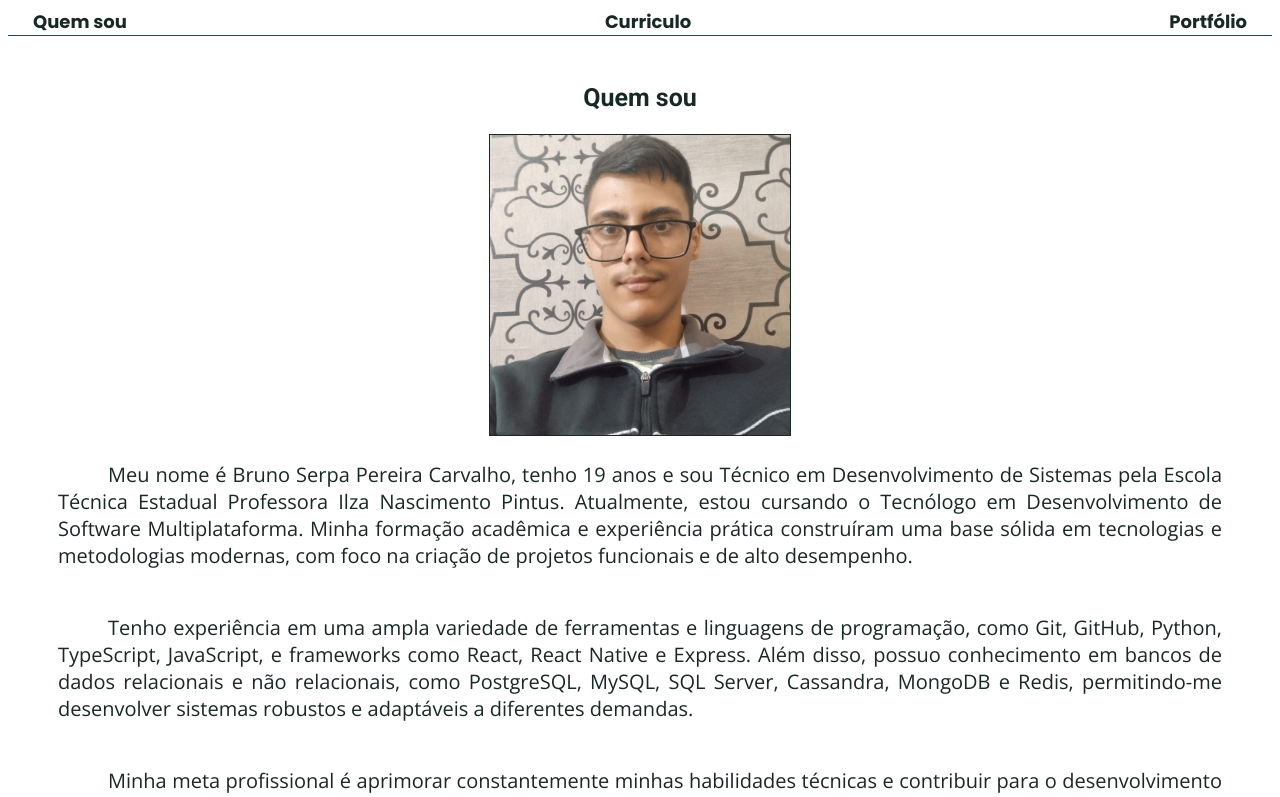
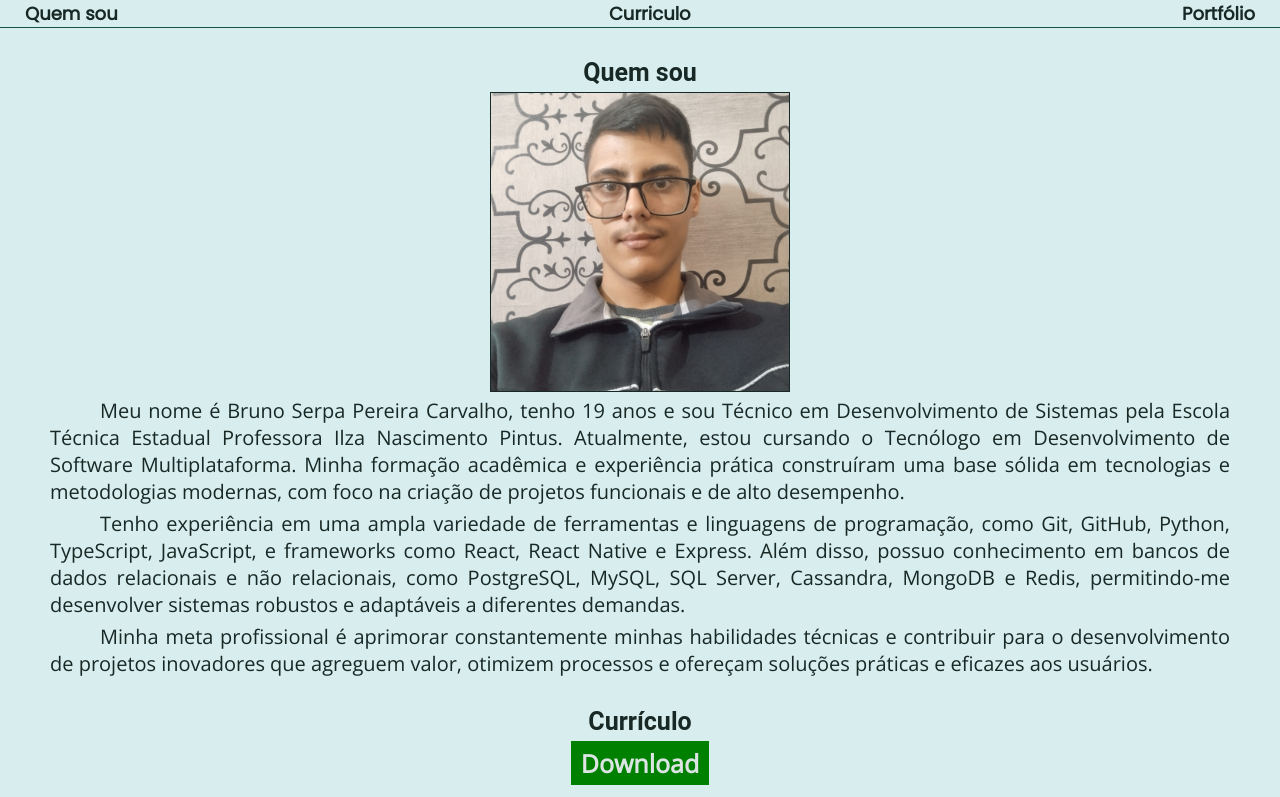
Before and after one commit to BrunoSerpa/portfolio-code, a React (Create React App) app: page / in a window 1280 px wide. Shown: the top 797 px of the page. Built offline with nearby package versions, Linux system fonts and the light colour scheme.

Commit message:
Refactor styles to implement theme support with DarkMode and WhiteMode

```diff
--- a/src/Pages/Home/style.ts
+++ b/src/Pages/Home/style.ts
@@ -1,5 +1,5 @@
 import styled from "styled-components";
-import { backgroundColor3, font1, font3, font5, font6, textColor1, textColor4 } from "../../styles";
+import { font1, font3, font5, font6, WhiteMode } from "../../styles";
 
 const DivContend = styled.div`
     display: flex;
@@ -8,7 +8,7 @@ const DivContend = styled.div`
     padding: 0 50px;
 `;
 const DivHeader = styled.div`
-    border-bottom: ${backgroundColor3} solid 1px;
+    border-bottom: ${WhiteMode.backgroundColor3} solid 1px;
     display: flex;
     flex-wrap: wrap;
     gap: 25px;
@@ -22,30 +22,30 @@ const DivPage = styled.div`
 `;
 const Download = styled.a`
     background-color: green;
-    color: ${textColor4};
+    color: ${WhiteMode.textColor4};
     ${font5};
     padding: 5px 10px;
     margin: 0 auto;
 `;
 const LinkHeader = styled.a`
-    color: ${textColor1};
+    color: ${WhiteMode.textColor1};
     ${font1};
     text-decoration: none;
 `;
 const Paragraph = styled.p`
-    color: ${textColor1};
+    color: ${WhiteMode.textColor1};
     ${font3};
     text-align: justify;
     text-indent: 50px;
 `;
 const ProfileImg = styled.img`
-    border: 1px solid ${textColor1};
+    border: 1px solid ${WhiteMode.textColor1};
     height: 300px;
     margin: 0 auto;
     width: 300px;
 `;
 const Title = styled.h1`
-    color: ${textColor1};
+    color: ${WhiteMode.textColor1};
     ${font6};
     text-align: center;
 `;
--- a/src/styles/index.ts
+++ b/src/styles/index.ts
@@ -1,46 +1,49 @@
 import { createGlobalStyle, css } from "styled-components";
+import ITheme, { DarkMode, WhiteMode } from "./theme";
 
-import { backgroundColor1, backgroundColor2, backgroundColor3, textColor1, textColor2, textColor3, textColor4 } from "./theme";
 const GlobalStyle = createGlobalStyle`
-  @import url('https://fonts.googleapis.com/css2?family=Open+Sans:wght@400;700&family=Roboto:wght@400;700&display=swap');
-    @import url('https://fonts.googleapis.com/css2?family=Poppins:wght@400;700&display=swap');
-
+  @import url('https://fonts.googleapis.com/css2?family=Open+Sans');
+  @import url('https://fonts.googleapis.com/css2?family=Poppins');
 
   body {
+    background-color: ${WhiteMode.backgroundColor1};
     font-family: 'Open Sans', 'Poppins';
+    max-width: 100vw;
+    min-height: 100vh;
+  };
+
+  * {
+    border: 0;
+    box-sizing: border-box;
+    margin: 0;
+    padding: 0;
   };
 `;
-
 const font1 = css`
   font-family: 'Poppins';
   font-size: 18px;
   font-weight: bold;
 `;
-
 const font2 = css`
   font-family: 'Poppins';
   font-size: 20px;
   font-weight: regular;
 `;
-
 const font3 = css`
   font-family: 'Open Sans';
   font-size: 20px;
   font-weight: regular;
 `;
-
 const font4 = css`
   font-family: 'Poppins';
   font-size: 20px;
   font-weight: bold;
 `;
-
 const font5 = css`
   font-family: 'Open Sans';
   font-size: 25px;
   font-weight: bold;
 `;
-
 const font6 = css`
   font-family: 'Roboto';
   font-size: 25px;
@@ -48,5 +51,5 @@ const font6 = css`
 `;
 
 export default GlobalStyle;
-export { backgroundColor1, backgroundColor2, backgroundColor3, textColor1, textColor2, textColor3, textColor4 };
-export { font1, font2, font3, font4, font5, font6 };
+export { font1, font2, font3, font4, font5, font6, DarkMode, WhiteMode };
+export type { ITheme };
--- a/src/styles/theme.ts
+++ b/src/styles/theme.ts
@@ -1,9 +1,32 @@
-const textColor1 = "#182825";
-const textColor2 = "#0D201E";
-const textColor3 = "#00332E";
-const textColor4 = "#DDE4E4";
-const backgroundColor1 = "#D8EDEE";
-const backgroundColor2 = "#BAD9D4";
-const backgroundColor3 = "#175049";
+interface ITheme {
+    backgroundColor1: string;
+    backgroundColor2: string;
+    backgroundColor3: string;
+    textColor1: string;
+    textColor2: string;
+    textColor3: string;
+    textColor4: string;
+};
 
-export { textColor1, textColor2, textColor3, textColor4, backgroundColor1, backgroundColor2, backgroundColor3 };
+const WhiteMode: ITheme = {
+    backgroundColor1: "#D8EDEE",
+    backgroundColor2: "#BAD9D4",
+    backgroundColor3: "#175049",
+    textColor1: "#182825",
+    textColor2: "#0D201E",
+    textColor3: "#00332E",
+    textColor4: "#DDE4E4"
+};
+
+const DarkMode: ITheme = {
+    backgroundColor1: "#175049",
+    backgroundColor2: "#BAD9D4",
+    backgroundColor3: "#D8EDEE",
+    textColor1: "#DDE4E4",
+    textColor2: "#00332E",
+    textColor3: "#0D201E",
+    textColor4: "#182825"
+};
+
+export default ITheme;
+export { DarkMode, WhiteMode };
```
